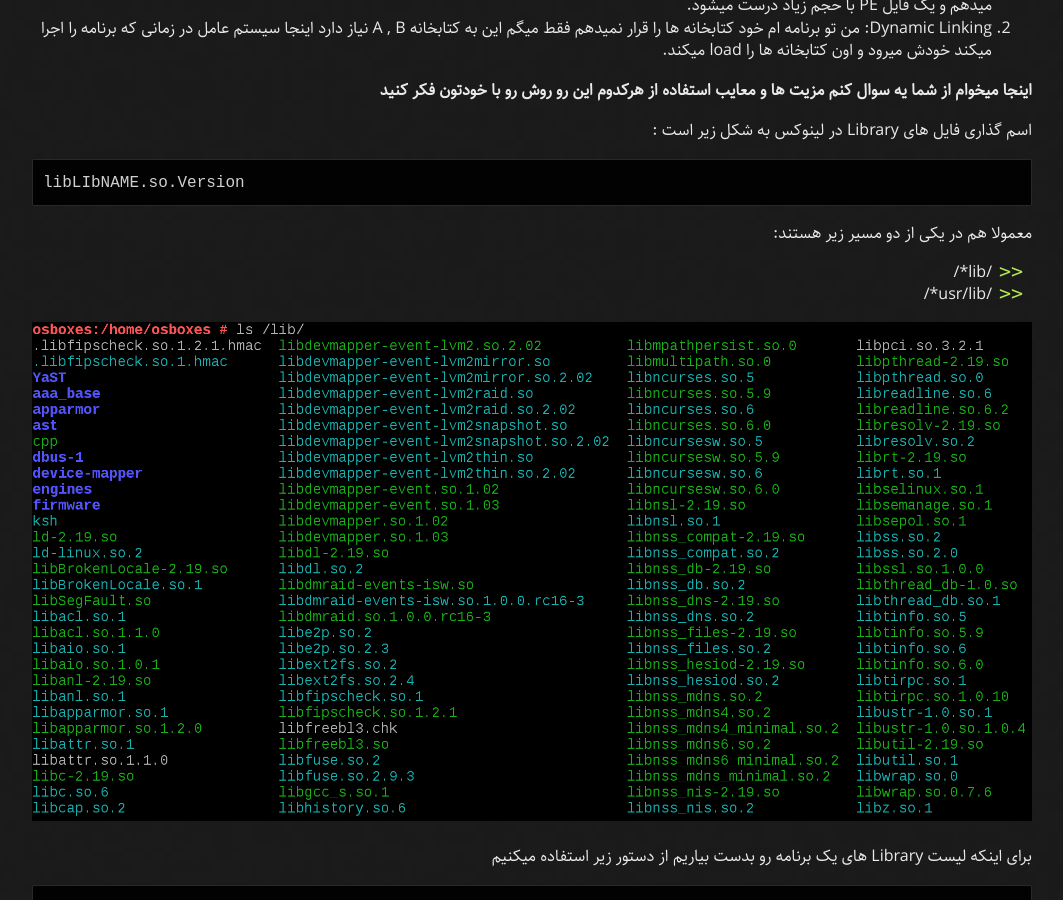
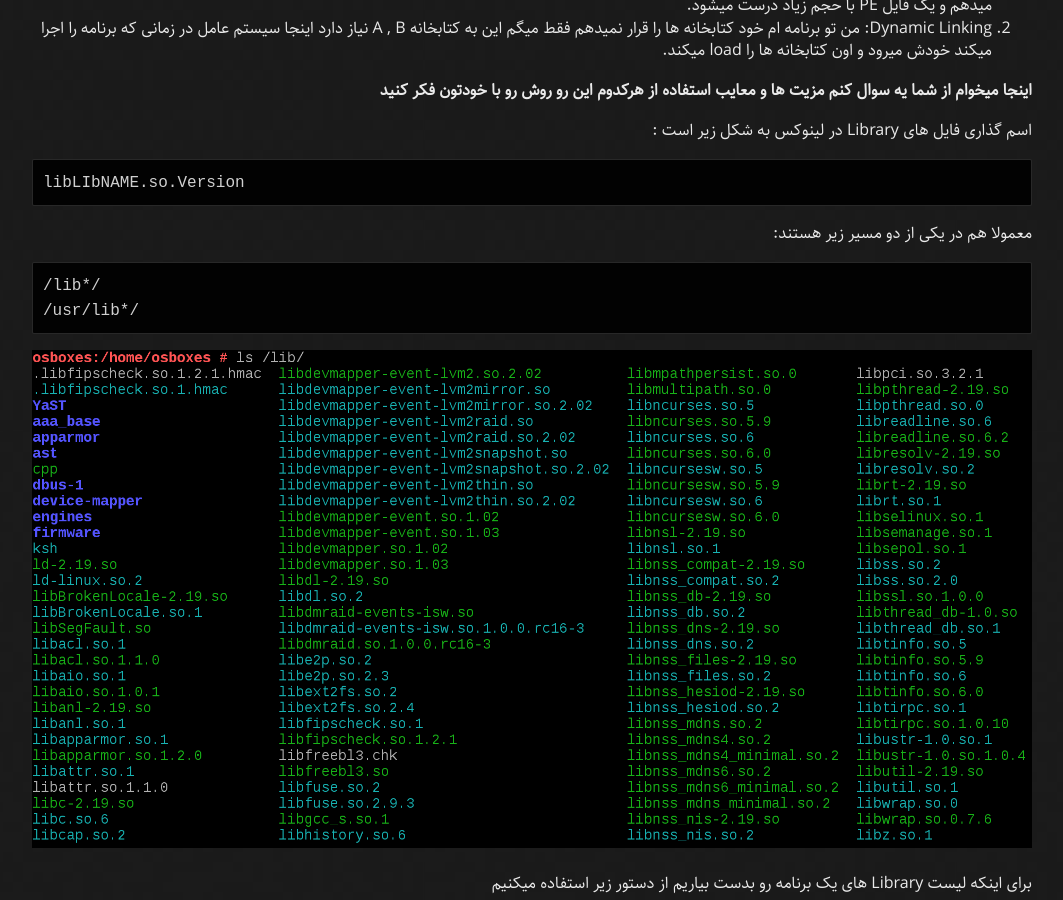
Before and after one commit to AminGhorbani96/hexamin.github.io, a Jekyll site: the page built from _posts/2025-09-25-Linux-part-2-SharedLibrary.md, in a window 1280 px wide and 900 px high, scrolled down 633 px. Shown: the whole window, without its empty margins (108-1171 px from the left). Built offline with Jekyll 4.4.1, drawn with Linux system fonts in a browser that asks for light colours.

````diff
--- a/_posts/2025-09-25-Linux-part-2-SharedLibrary.md
+++ b/_posts/2025-09-25-Linux-part-2-SharedLibrary.md
@@ -27,9 +27,11 @@ tag: #linux #threathunting
 libLIbNAME.so.Version
 ```
 معمولا هم در یکی از دو مسیر زیر هستند:
-* /lib*/
-* /usr/lib*/
 
+```
+/lib*/
+/usr/lib*/
+```
 ![تصویر دستور Linux_Shared_Library_List](/assets/images/Linux_Shared_Library_List.png)
 
 برای اینکه لیست Library های یک برنامه رو بدست بیاریم از دستور زیر استفاده میکنیم
@@ -38,6 +40,7 @@ libLIbNAME.so.Version
 ldd /usr/bin/PEName
 ```
 ![تصویر دستور ldd_command](/assets/images/ldd_command.png)
+
 فرض کنید من حالا میخوام از یه دستور دیگه به اسم ldconfig استفاده کنم و نمیدانم کجاست با دستور زیر اول آن را پیدا میکنم
 
 ```bash
````
